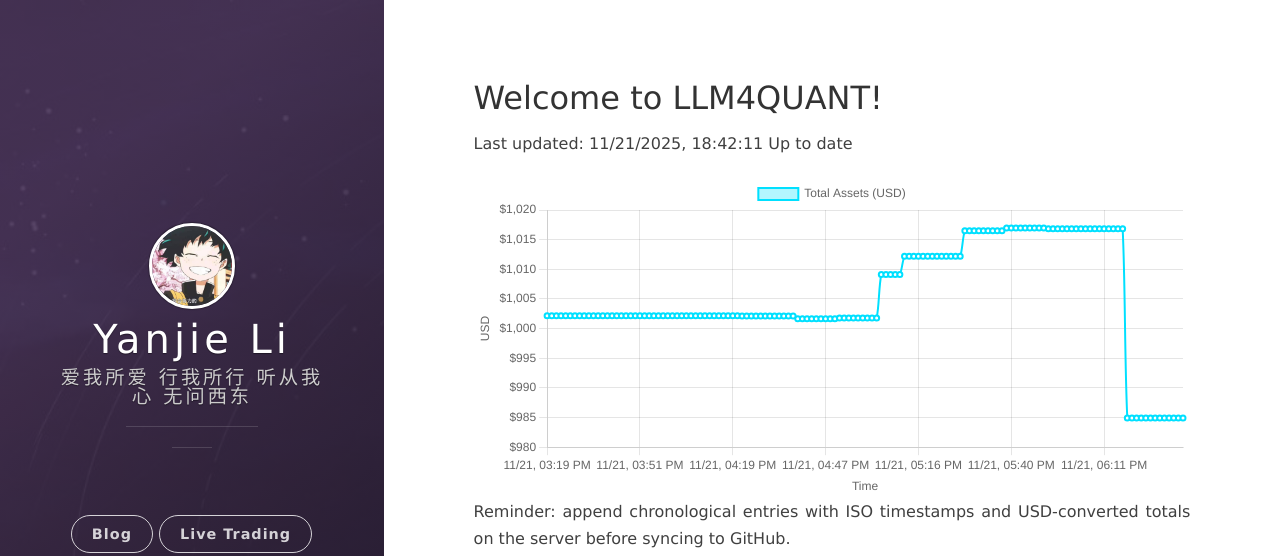
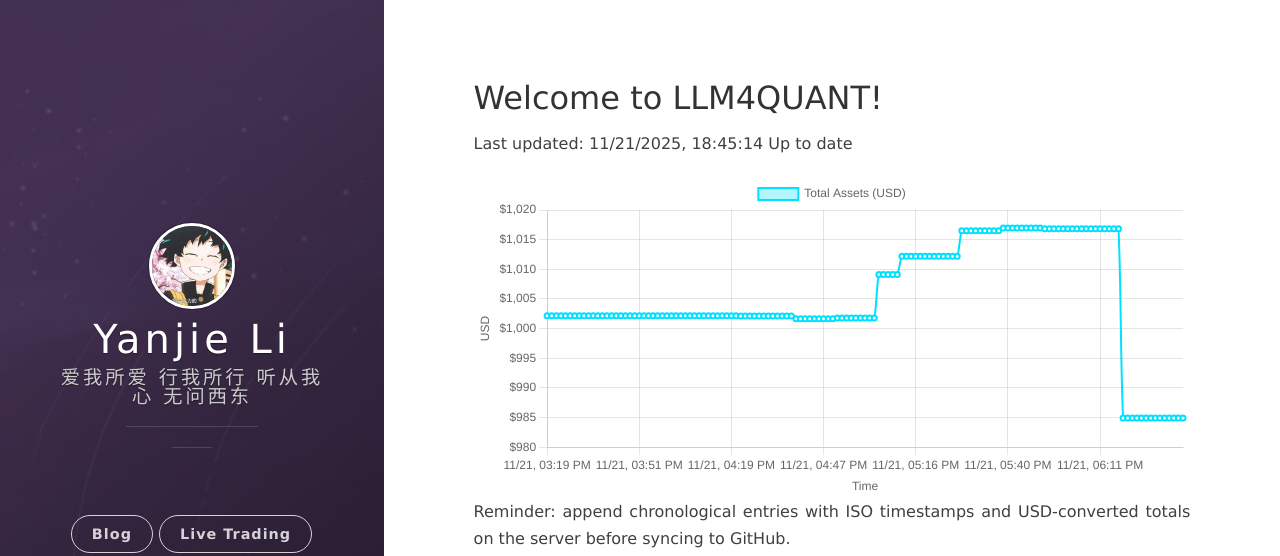
Before and after one commit to leeyegy/leeyegy.github.io, a Jekyll site: the page built from live-trading.html, in a window 1280 px wide. Shown: the top 556 px of the page. Built offline with Jekyll 4.4.1, drawn with Linux system fonts in a browser that asks for light colours; nearby versions of some CDN libraries.

Commit message:
AccountMonitor: update balance history 2025-11-22T02:45:14+08:00

```diff
--- a/assets/data/binance/balance-history.json
+++ b/assets/data/binance/balance-history.json
@@ -1,5 +1,5 @@
 {
-  "generatedAt": "2025-11-22T02:42:11+08:00",
+  "generatedAt": "2025-11-22T02:45:14+08:00",
   "asset": "total_usd_value",
   "history": [
     {
@@ -553,6 +553,10 @@
     {
       "timestamp": "2025-11-22T02:42:11+08:00",
       "totalUsd": 984.91919649
+    },
+    {
+      "timestamp": "2025-11-22T02:45:14+08:00",
+      "totalUsd": 984.91919649
     }
   ]
 }
```
